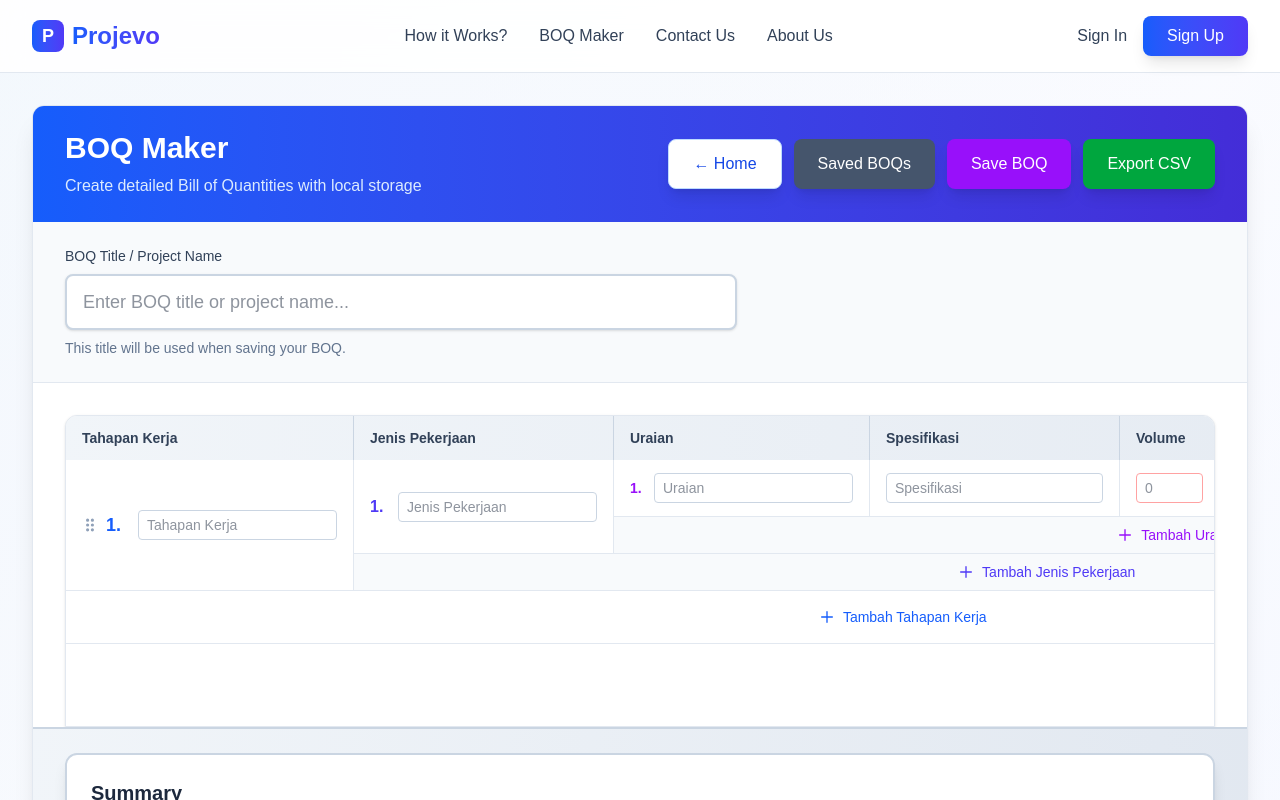
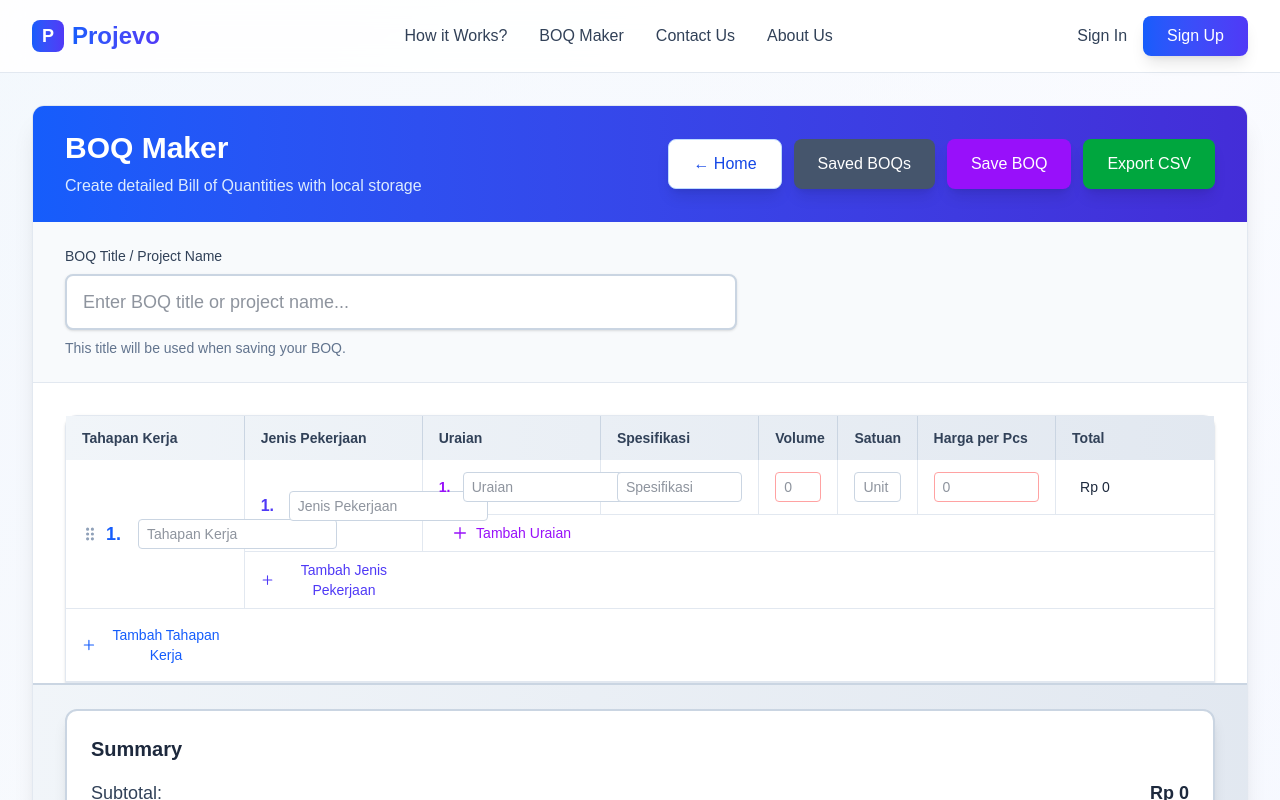
Before and after one commit to Stefanusliu/projevo-next, a Next.js app: page /boq-maker in a window 1280 px wide. Both pictures are taken after a click on the button "Tambah Jenis Pekerjaan". Shown: the top 800 px of the page. Built offline with nearby package versions, Linux system fonts and the light colour scheme.

Commit message:
Correct Table

```diff
--- a/src/app/boq-maker/page.js
+++ b/src/app/boq-maker/page.js
@@ -530,7 +530,7 @@ export default function BOQMaker() {
         {/* Background gradient effects */}
         <div className="absolute inset-0 bg-gradient-to-br from-blue-50/50 via-indigo-50/30 to-purple-50/20 dark:from-slate-900 dark:via-blue-900/20 dark:to-indigo-900/20"></div>
 
-        <div className="relative max-w-7xl mx-auto px-4 sm:px-6 lg:px-8 py-8">
+        <div className="relative w-full mx-auto px-4 sm:px-6 lg:px-8 py-8">
           {currentView === 'list' ? (
           <div className="bg-white rounded-xl shadow-xl border border-slate-200 overflow-hidden">
             <div className="bg-gradient-to-r from-blue-600 to-indigo-700 px-8 py-6">
@@ -693,44 +693,39 @@ export default function BOQMaker() {
               </div>
             </div>
 
-            <div className="flex h-[calc(100vh-200px)] flex-col">
+            <div className="flex flex-col">
               {/* Main Table Area */}
-              <div className="flex-1 p-8 pb-0 overflow-hidden">
+              <div className="p-8 pb-0">
                 {/* Table View */}
-                <div className="bg-white border border-slate-200 rounded-t-xl overflow-hidden shadow-sm h-full flex flex-col">
-                  <div className="flex-1 overflow-auto">
-                    <table className="w-full min-w-full">
+                <div className="bg-white border border-slate-200 rounded-t-xl shadow-sm">
+                  <div className="w-full">
+                    <table className="w-full table-fixed">
                       <thead className="bg-gradient-to-r from-slate-100 to-slate-200 sticky top-0 z-10">
                         <tr>
-                          <th className="px-4 py-3 text-left text-sm font-bold text-slate-700 border-r border-slate-300 min-w-[200px]">
+                          <th className="px-4 py-3 text-left text-sm font-bold text-slate-700 border-r border-slate-300" style={{width: '18%'}}>
                             Tahapan Kerja
                           </th>
-                          <th className="px-4 py-3 text-left text-sm font-bold text-slate-700 border-r border-slate-300 min-w-[200px]">
+                          <th className="px-4 py-3 text-left text-sm font-bold text-slate-700 border-r border-slate-300" style={{width: '18%'}}>
                             Jenis Pekerjaan
                           </th>
-                          <th className="px-4 py-3 text-left text-sm font-bold text-slate-700 border-r border-slate-300 min-w-[200px]">
+                          <th className="px-4 py-3 text-left text-sm font-bold text-slate-700 border-r border-slate-300" style={{width: '18%'}}>
                             Uraian
                           </th>
-                          <th className="px-4 py-3 text-left text-sm font-bold text-slate-700 border-r border-slate-300 min-w-[250px]">
+                          <th className="px-4 py-3 text-left text-sm font-bold text-slate-700 border-r border-slate-300" style={{width: '16%'}}>
                             Spesifikasi
                           </th>
-                          <th className="px-4 py-3 text-left text-sm font-bold text-slate-700 border-r border-slate-300 min-w-[100px]">
+                          <th className="px-4 py-3 text-left text-sm font-bold text-slate-700 border-r border-slate-300" style={{width: '8%'}}>
                             Volume
                           </th>
-                          <th className="px-4 py-3 text-left text-sm font-bold text-slate-700 border-r border-slate-300 min-w-[100px]">
+                          <th className="px-4 py-3 text-left text-sm font-bold text-slate-700 border-r border-slate-300" style={{width: '8%'}}>
                             Satuan
                           </th>
-                          <th className="px-4 py-3 text-left text-sm font-bold text-slate-700 border-r border-slate-300 min-w-[150px]">
+                          <th className="px-4 py-3 text-left text-sm font-bold text-slate-700 border-r border-slate-300" style={{width: '14%'}}>
                             Harga per Pcs
                           </th>
-                          <th className="px-4 py-3 text-left text-sm font-bold text-slate-700 border-r border-slate-300 min-w-[150px]">
+                          <th className="px-4 py-3 text-left text-sm font-bold text-slate-700" style={{width: '16%'}}>
                             Total
                           </th>
-                          {editMode && (
-                            <th className="px-4 py-3 text-center text-sm font-bold text-slate-700 min-w-[120px]">
-                              Actions
-                            </th>
-                          )}
                         </tr>
                       </thead>
                       <tbody>
@@ -849,7 +844,9 @@ export default function BOQMaker() {
                           >
                             {/* Handle button rows */}
                             {row.type === 'add-jenis-button' ? (
-                              <td colSpan={editMode ? 9 : 8} className="px-4 py-2 text-center bg-slate-50">
+                              <>
+                                {/* Tahapan Kerja column for Jenis button */}
+                                <td className="px-4 py-2 text-center bg-white">
                                   {editMode && (
                                     <button
                                       onClick={() => addJenisKerja(row.tahapanId)}
@@ -862,8 +859,19 @@ export default function BOQMaker() {
                                     </button>
                                   )}
                                 </td>
+                                {/* Empty cells for other columns */}
+                                <td className="px-4 py-2 bg-white"></td>
+                                <td className="px-4 py-2 bg-white"></td>
+                                <td className="px-4 py-2 bg-white"></td>
+                                <td className="px-4 py-2 bg-white"></td>
+                                <td className="px-4 py-2 bg-white"></td>
+                                <td className="px-4 py-2 bg-white"></td>
+                                <td className="px-4 py-2 bg-white"></td>
+                              </>
                             ) : row.type === 'add-uraian-button' ? (
-                              <td colSpan={editMode ? 9 : 8} className="px-4 py-2 text-center bg-slate-50">
+                              <>
+                                {/* Tahapan Kerja column for Uraian button */}
+                                <td className="px-4 py-2 text-center bg-white">
                                   {editMode && (
                                     <button
                                       onClick={() => addUraian(row.tahapanId, row.jenisId)}
@@ -876,6 +884,15 @@ export default function BOQMaker() {
                                     </button>
                                   )}
                                 </td>
+                                {/* Empty cells for other columns */}
+                                <td className="px-4 py-2 bg-white"></td>
+                                <td className="px-4 py-2 bg-white"></td>
+                                <td className="px-4 py-2 bg-white"></td>
+                                <td className="px-4 py-2 bg-white"></td>
+                                <td className="px-4 py-2 bg-white"></td>
+                                <td className="px-4 py-2 bg-white"></td>
+                                <td className="px-4 py-2 bg-white"></td>
+                              </>
                             ) : (
                               <>
                                 {/* Regular table content */}
@@ -1065,7 +1082,7 @@ export default function BOQMaker() {
                             </td>
 
                             {/* Total */}
-                            <td className="px-4 py-3 border-r border-slate-200">
+                            <td className="px-4 py-3">
                               {row.spec ? (
                                 <div className="px-2 py-1 text-slate-800 font-medium text-sm">
                                   Rp {calculateSpecTotal(row.spec).toLocaleString('id-ID')}
@@ -1073,29 +1090,6 @@ export default function BOQMaker() {
                               ) : null}
                             </td>
 
-                            {/* Actions */}
-                            {editMode && (
-                              <td className="px-4 py-3 text-center">
-                                <div className="flex justify-center">
-                                  {/* Smart Delete Button - shows appropriate tooltip based on what will be deleted */}
-                                  {(isFirstTahapanRow || row.jenisId || row.uraianId) && (
-                                    <button
-                                      onClick={() => smartDelete(row.tahapanId, row.jenisId, row.uraianId, row.specId)}
-                                      className="bg-white text-red-500 hover:bg-red-50 w-8 h-8 rounded flex items-center justify-center text-xl font-bold transition-all duration-200"
-                                      title={
-                                        row.uraianId ? "Delete Uraian" :
-                                        row.jenisId ?
-                                          (tahapanKerja.find(t => t.id === row.tahapanId)?.jenisKerja.find(j => j.id === row.jenisId)?.uraian.length > 0 ?
-                                            "Delete All Uraian" : "Delete Jenis") :
-                                        (isFirstTahapanRow && tahapanKerja.length > 1) ? "Delete Tahapan" : ""
-                                      }
-                                    >
-                                      ×
-                                    </button>
-                                  )}
-                                </div>
-                              </td>
-                            )}
                               </>
                             )}
                           </tr>
@@ -1106,7 +1100,8 @@ export default function BOQMaker() {
                       {/* Add Tahapan Kerja row */}
                       {editMode && (
                         <tr className="border-b border-slate-200 hover:bg-blue-50">
-                          <td colSpan={editMode ? 9 : 8} className="px-4 py-4 text-center">
+                          {/* Tahapan Kerja column for main add button */}
+                          <td className="px-4 py-4 text-center bg-white">
                             <button
                               onClick={addTahapanKerja}
                               className="text-blue-600 hover:text-blue-700 font-medium text-sm flex items-center justify-center space-x-2 mx-auto transition-colors duration-200"
@@ -1117,6 +1112,14 @@ export default function BOQMaker() {
                               <span>Tambah Tahapan Kerja</span>
                             </button>
                           </td>
+                          {/* Empty cells for other columns */}
+                          <td className="px-4 py-4 bg-white"></td>
+                          <td className="px-4 py-4 bg-white"></td>
+                          <td className="px-4 py-4 bg-white"></td>
+                          <td className="px-4 py-4 bg-white"></td>
+                          <td className="px-4 py-4 bg-white"></td>
+                          <td className="px-4 py-4 bg-white"></td>
+                          <td className="px-4 py-4 bg-white"></td>
                         </tr>
                       )}
                     </tbody>                    </table>
```
Lines whose indentation alone changed are shown as unchanged.
